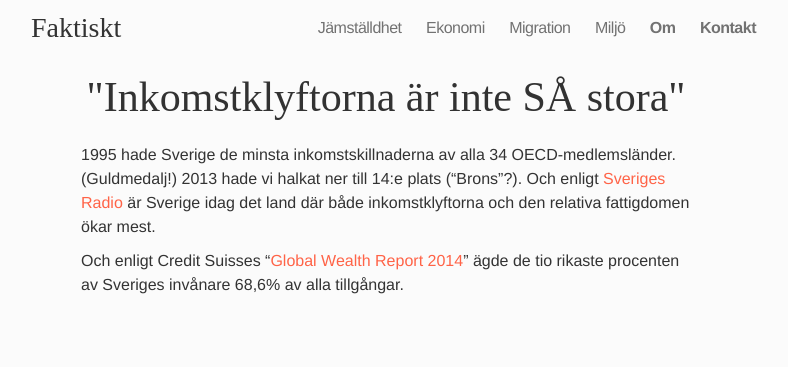
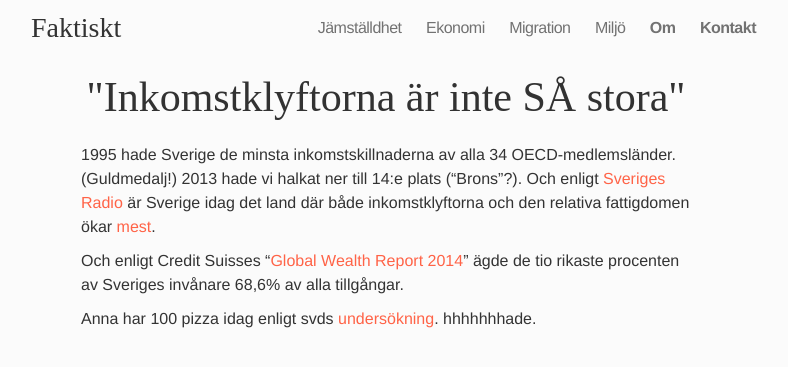
Before and after one commit to frigolitvarulv/faktiskt.github.io, a Jekyll site: the page built from ekonomi/det-finns-inget-klassamh-lle-i-sverige/inkomstklyftorna-r-inte-s-stora.md, in a window 1280 px wide. Shown: the top 367 px of the page, without its empty margins (254-1042 px from the left). Built offline with Jekyll 4.4.1, drawn with Linux system fonts in a browser that asks for light colours; nearby versions of some CDN libraries; Markdown is read by kramdown in place of the engine named in the settings.

Commit message:
Updated inkomstklyftorna-r-inte-s-stora.md

```diff
--- a/ekonomi/det-finns-inget-klassamh-lle-i-sverige/inkomstklyftorna-r-inte-s-stora.md
+++ b/ekonomi/det-finns-inget-klassamh-lle-i-sverige/inkomstklyftorna-r-inte-s-stora.md
@@ -5,6 +5,9 @@ title: "\"Inkomstklyftorna är inte SÅ stora\""
 ---
 
 
-1995 hade Sverige de minsta inkomstskillnaderna av alla 34 OECD-medlemsländer. (Guldmedalj!) 2013 hade vi halkat ner till 14:e plats ("Brons"?). Och enligt [Sveriges Radio](http://sverigesradio.se/sida/artikel.aspx?programid=83&artikel=5535253) är Sverige idag det land där både inkomstklyftorna och den relativa fattigdomen ökar mest.
+
+1995 hade Sverige de minsta inkomstskillnaderna av alla 34 OECD-medlemsländer. (Guldmedalj!) 2013 hade vi halkat ner till 14:e plats ("Brons"?). Och enligt [Sveriges Radio](http://sverigesradio.se/sida/artikel.aspx?programid=83&artikel=5535253) är Sverige idag det land där både inkomstklyftorna och den relativa fattigdomen ökar [mest](https://publications.credit-suisse.com/tasks/render/file/?fileID=60931FDE-A2D2-F568-B041B58C5EA591A4 "SR - Inkomstlyftorna ökar").
 
 Och enligt Credit Suisses "[Global Wealth Report 2014](https://publications.credit-suisse.com/tasks/render/file/?fileID=60931FDE-A2D2-F568-B041B58C5EA591A4)" ägde de tio rikaste procenten av Sveriges invånare 68,6% av alla tillgångar.
+
+Anna har 100 pizza idag enligt svds [undersökning](http://www.svd.se "Svd - pizzaundersökningen"). hhhhhhhade.
```
